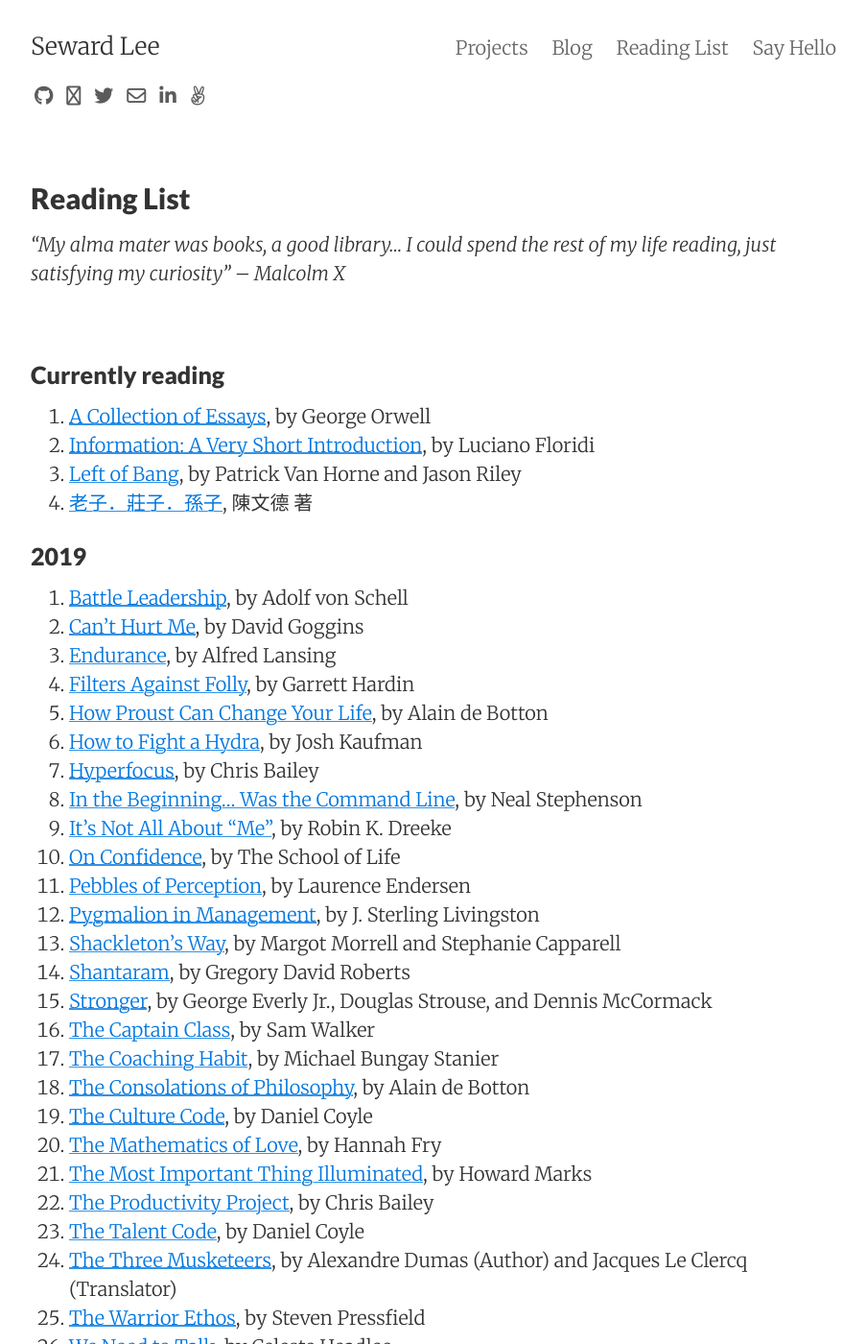
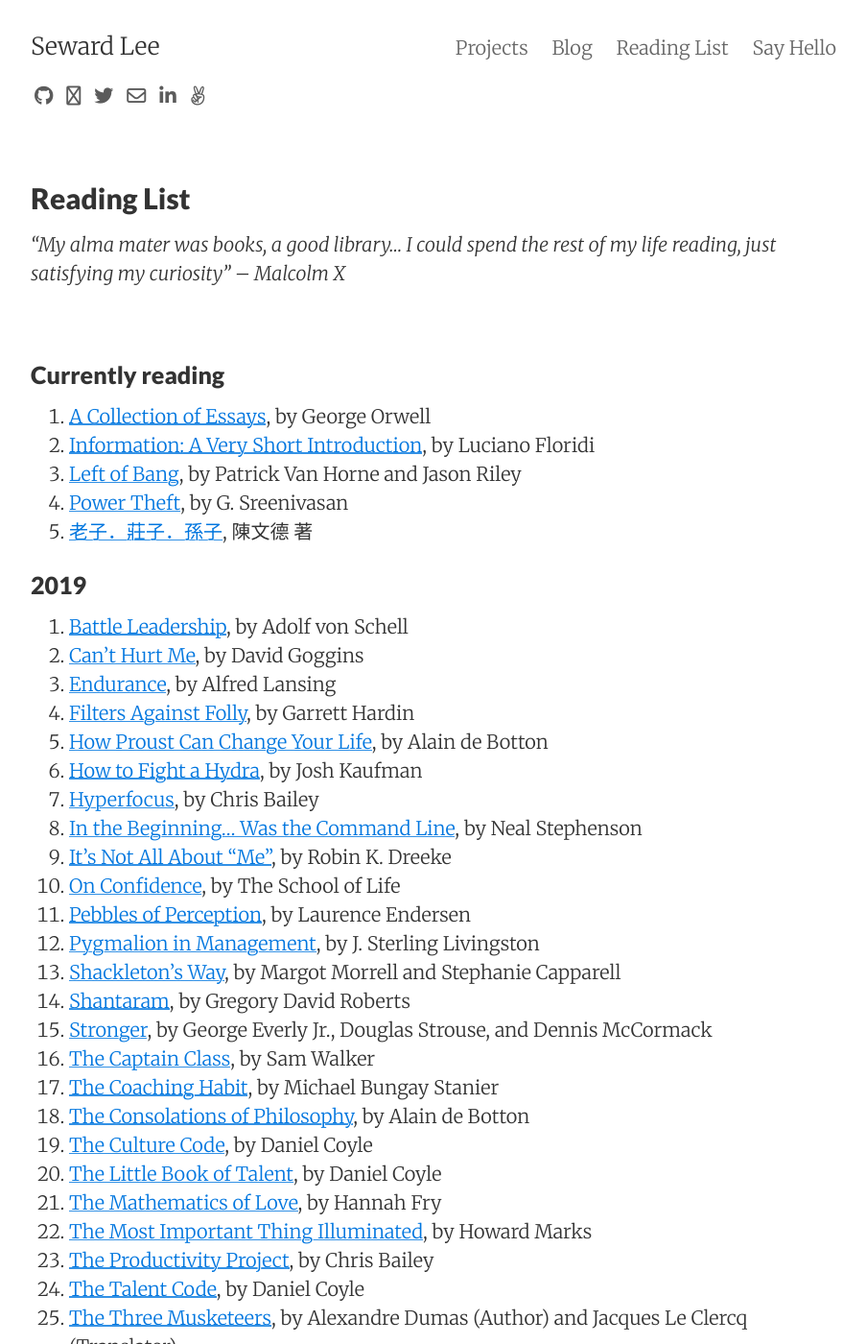
Before and after one commit to sewardlee337/sewardlee337.github.io, a Jekyll site: the page built from readinglist.md, in a window 1280 px wide and 1400 px high. Shown: the whole window at 96% size, without its empty margins (188-1091 px from the left). Built offline with Jekyll 4.4.1, drawn with Linux system fonts in a browser that asks for light colours; nearby versions of some CDN libraries.

Commit message:
Update reading list

```diff
--- a/readinglist.md
+++ b/readinglist.md
@@ -15,6 +15,7 @@
 1. [A Collection of Essays](https://amzn.to/2WbSfsN), by George Orwell
 1. [Information: A Very Short Introduction](https://amzn.to/2L5aoax), by Luciano Floridi
 1. [Left of Bang](https://amzn.to/2DwPivq), by Patrick Van Horne and Jason Riley
+1. [Power Theft](https://amzn.to/2H1COx3), by G. Sreenivasan
 1. [老子．莊子．孫子](https://bit.ly/2Dm4hsD), 陳文德 著
 
 
@@ -39,6 +40,7 @@
 1. [The Coaching Habit](https://amzn.to/2tC9erz), by Michael Bungay Stanier
 1. [The Consolations of Philosophy](https://amzn.to/2Wy8EYc), by Alain de Botton
 1. [The Culture Code](https://amzn.to/2GaFTu8), by Daniel Coyle
+1. [The Little Book of Talent](https://amzn.to/2WnNLiB), by Daniel Coyle
 1. [The Mathematics of Love](https://amzn.to/2EIUoEH), by Hannah Fry
 1. [The Most Important Thing Illuminated](https://amzn.to/2Gi6RCu), by Howard Marks
 1. [The Productivity Project](https://amzn.to/2XLKOZA), by Chris Bailey
```
